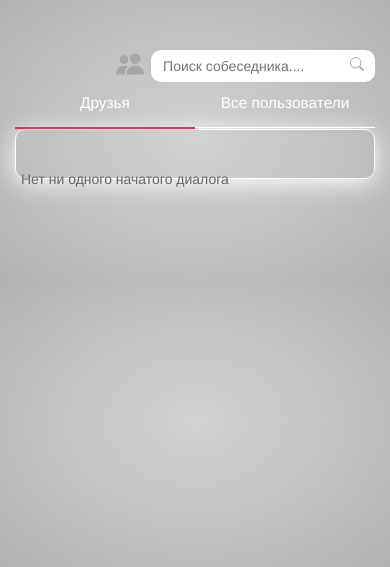
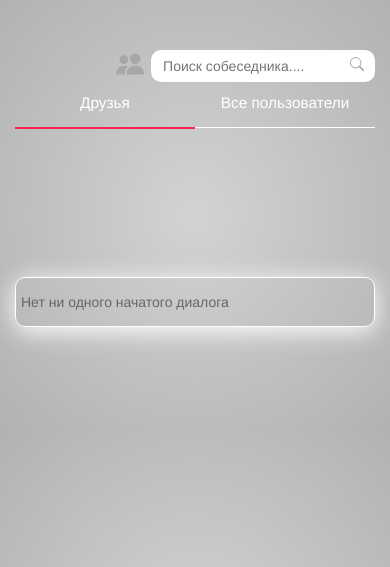
Before and after one commit to kostroff-production/Social-Network, a Django app: page /dialogs/ in a window 390 px wide. Shown: the top 567 px of the page. Run offline with Django 3.2, Linux system fonts and the light colour scheme; the visitor is signed in with stand-in values (Sample User, id 1); data comes from the database, SQL or seed files in the repository; data that the repository does not hold is empty; some libraries are stand-ins or nearby versions.

Commit message:
Update chats.css

```diff
--- a/static/chats.css
+++ b/static/chats.css
@@ -337,6 +337,10 @@
             left: 12px;
         }
 
+    .chat-not {
+        margin-top: 63%;
+    }
+
     .chat-box-list {
         width: 100%;
         height: 110px;
```
